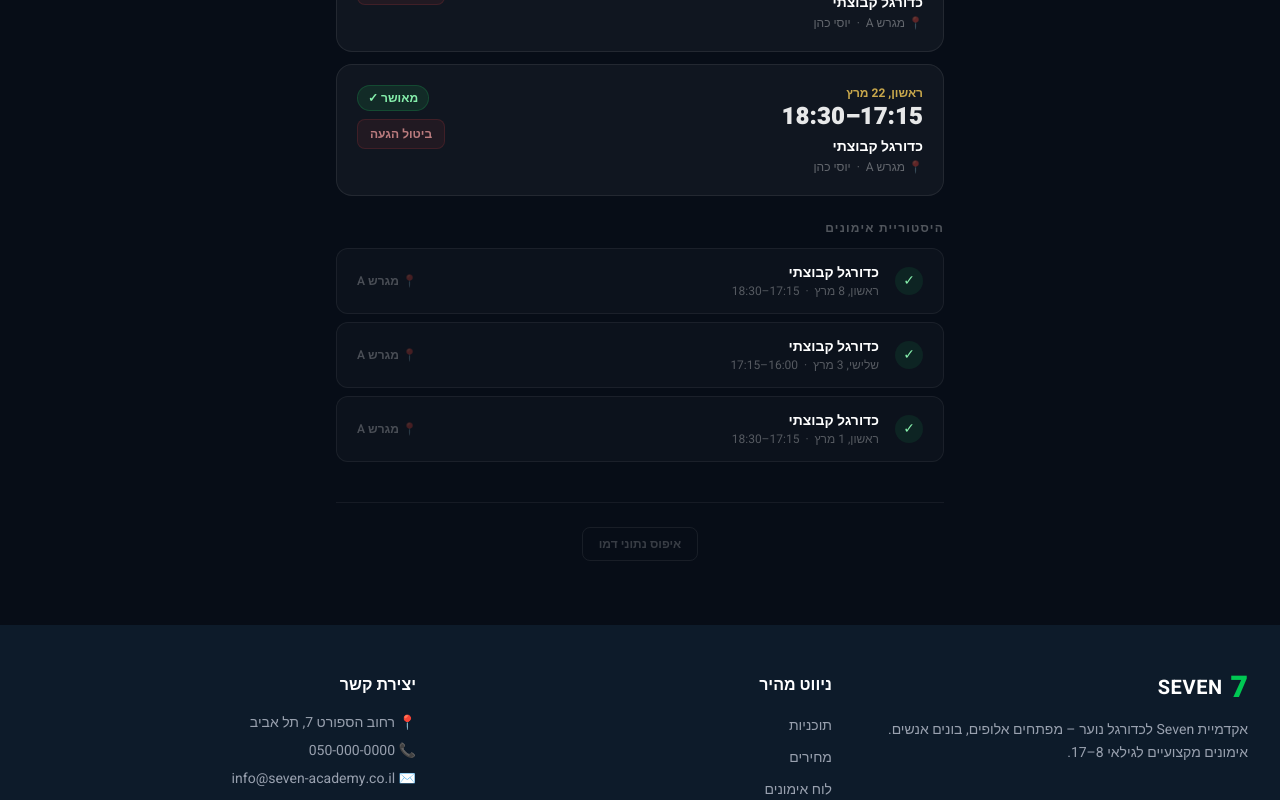
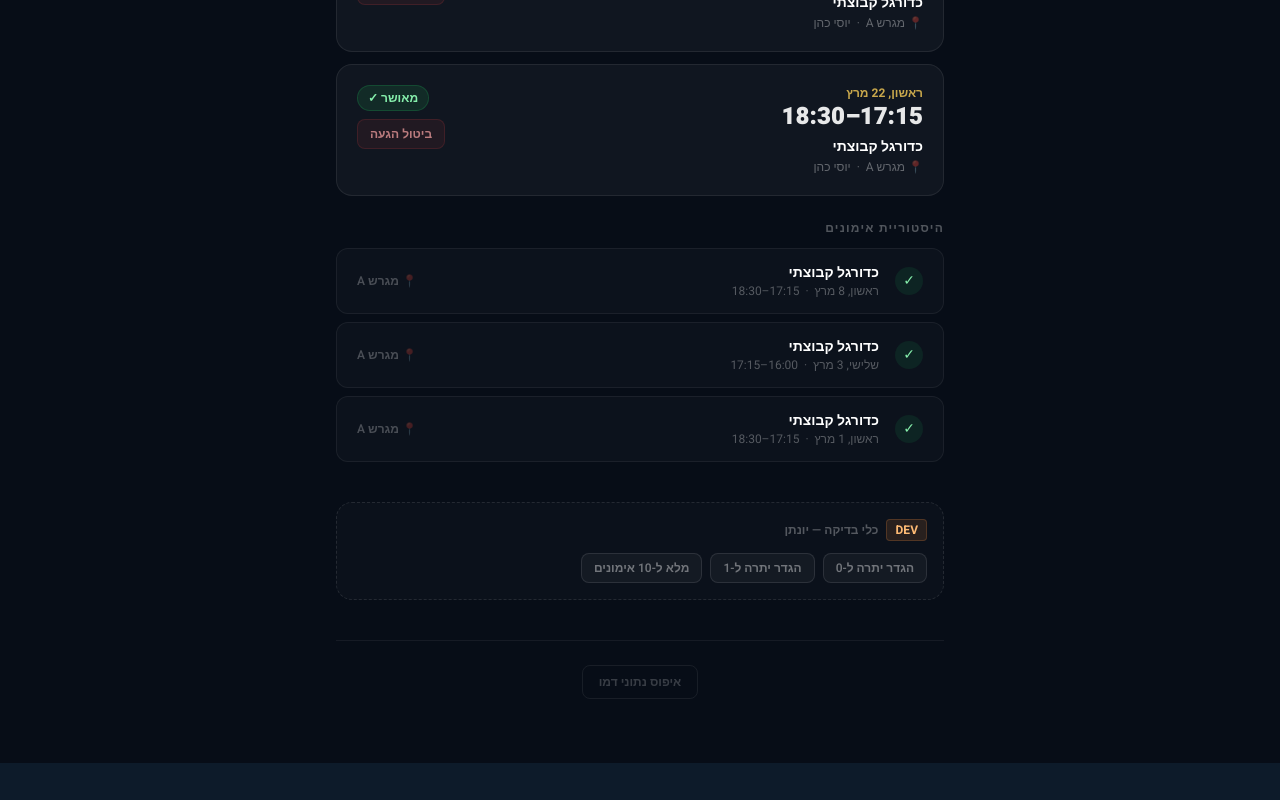
Before and after one commit to Eladiku/seven-website, a Next.js app: page /dashboard in a window 1280 px wide. Shown: the part 1174-1974 px from the top of the page. Built offline with nearby package versions, Linux system fonts and the light colour scheme.

Commit message:
Add training card business logic and testing tools

```diff
--- a/src/components/dashboard/DashboardShell.tsx
+++ b/src/components/dashboard/DashboardShell.tsx
@@ -10,7 +10,7 @@ const TODAY = "2026-03-10";
 
 export default function DashboardShell() {
   const [showResetConfirm, setShowResetConfirm] = useState(false);
-  // ── All state from the single shared context ──────────────────────────────
+
   const {
     children,
     addChild,
@@ -22,12 +22,19 @@ export default function DashboardShell() {
     bookings,
     cancelBooking,
     cardUsage,
+    cardDevOverrides,
+    devSetCardUsed,
     resetToMockData,
   } = useParent();
 
   // ── Derived data ──────────────────────────────────────────────────────────
   const selectedCard =
     cardUsage.find((c) => c.childId === selectedChild?.id) ?? null;
+
+  const devUsedOverride =
+    selectedChild && selectedChild.id in cardDevOverrides
+      ? cardDevOverrides[selectedChild.id]
+      : null;
 
   const childBookings = useMemo(
     () => bookings.filter((b) => b.childId === selectedChild?.id),
@@ -49,6 +56,14 @@ export default function DashboardShell() {
         .sort((a, b) => b.date.localeCompare(a.date)),
     [childBookings]
   );
+
+  // ── Dev controls ──────────────────────────────────────────────────────────
+  const total = selectedCard?.totalSessions ?? 10;
+  const devButtons: { label: string; used: number }[] = [
+    { label: "הגדר יתרה ל-0", used: total },
+    { label: "הגדר יתרה ל-1", used: total - 1 },
+    { label: "מלא ל-10 אימונים", used: 0 },
+  ];
 
   return (
     <div style={{ background: "#070d17", minHeight: "100vh" }}>
@@ -77,7 +92,7 @@ export default function DashboardShell() {
           onDelete={deleteChild}
         />
 
-        {/* ── Child selector (shown when multiple children exist) ────────── */}
+        {/* ── Child selector ────────────────────────────────────────────────── */}
         {children.length > 1 && (
           <div>
             <p
@@ -129,14 +144,83 @@ export default function DashboardShell() {
         {/* ── Divider ───────────────────────────────────────────────────────── */}
         <div style={{ height: 1, background: "rgba(255,255,255,0.06)" }} />
 
-        {/* ── Section 2: My Training Card (card + upcoming + past) ─────────── */}
+        {/* ── Section 2: My Training Card ───────────────────────────────────── */}
         <MyCardSection
           child={selectedChild}
           card={selectedCard}
           upcomingBookings={upcomingBookings}
           pastBookings={pastBookings}
           onCancel={cancelBooking}
+          devUsedOverride={devUsedOverride}
         />
+
+        {/* ── Dev tools ─────────────────────────────────────────────────────── */}
+        {selectedChild && selectedCard && (
+          <div
+            className="rounded-2xl p-4"
+            style={{
+              background: "rgba(255,255,255,0.02)",
+              border: "1px dashed rgba(255,255,255,0.1)",
+            }}
+          >
+            {/* Header */}
+            <div className="flex items-center gap-2 mb-3">
+              <span
+                className="text-xs font-bold px-2 py-0.5 rounded"
+                style={{
+                  background: "rgba(251,146,60,0.12)",
+                  color: "#fdba74",
+                  border: "1px solid rgba(251,146,60,0.2)",
+                }}
+              >
+                DEV
+              </span>
+              <span
+                className="text-xs font-semibold"
+                style={{ color: "rgba(255,255,255,0.3)" }}
+              >
+                כלי בדיקה — {selectedChild.name}
+                {devUsedOverride !== null && (
+                  <span style={{ color: "#fdba74" }}>
+                    {" "}· פעיל (יתרה: {total - devUsedOverride})
+                  </span>
+                )}
+              </span>
+            </div>
+
+            {/* Buttons */}
+            <div className="flex flex-wrap gap-2">
+              {devButtons.map(({ label, used }) => {
+                const isActive = devUsedOverride === used;
+                return (
+                  <button
+                    key={label}
+                    onClick={() =>
+                      devSetCardUsed(selectedChild.id, isActive ? null : used)
+                    }
+                    className="text-xs font-semibold px-3 py-1.5 rounded-lg transition-all"
+                    style={
+                      isActive
+                        ? {
+                            background: "rgba(251,146,60,0.15)",
+                            color: "#fdba74",
+                            border: "1px solid rgba(251,146,60,0.35)",
+                          }
+                        : {
+                            background: "rgba(255,255,255,0.04)",
+                            color: "rgba(255,255,255,0.4)",
+                            border: "1px solid rgba(255,255,255,0.1)",
+                          }
+                    }
+                  >
+                    {label}
+                    {isActive && " ✓"}
+                  </button>
+                );
+              })}
+            </div>
+          </div>
+        )}
 
         {/* ── Reset demo data ───────────────────────────────────────────────── */}
         <div
--- a/src/components/dashboard/MyCardSection.tsx
+++ b/src/components/dashboard/MyCardSection.tsx
@@ -6,6 +6,8 @@ interface MyCardSectionProps {
   upcomingBookings: Booking[];
   pastBookings: Booking[];
   onCancel: (id: string) => void;
+  /** Dev override: when set, replaces the booking-derived usedSessions count. */
+  devUsedOverride?: number | null;
 }
 
 export default function MyCardSection({
@@ -14,11 +16,14 @@ export default function MyCardSection({
   upcomingBookings,
   pastBookings,
   onCancel,
+  devUsedOverride = null,
 }: MyCardSectionProps) {
-  // ── Derive usedSessions from live bookings ─────────────────────────────────
-  // Every active booking (upcoming confirmed + past completed) counts as one
-  // used session. Canceling a booking automatically returns it to the balance.
-  const usedSessions = upcomingBookings.length + pastBookings.length;
+  // ── Derive usedSessions from live bookings (or dev override) ───────────────
+  // Dev override takes precedence; otherwise every active booking = 1 used.
+  const usedSessions =
+    devUsedOverride !== null
+      ? devUsedOverride
+      : upcomingBookings.length + pastBookings.length;
   const remaining = card ? Math.max(0, card.totalSessions - usedSessions) : 0;
   const isLow = card !== null && remaining <= 2;
 
--- a/src/components/schedule/DaySection.tsx
+++ b/src/components/schedule/DaySection.tsx
@@ -1,6 +1,6 @@
 import type { TrainingSession } from "@/data/schedule";
 import { formatHebDate } from "@/lib/scheduleUtils";
-import SessionCard from "./SessionCard";
+import SessionCard, { type CardStatus } from "./SessionCard";
 
 interface DaySectionProps {
   date: Date;
@@ -9,6 +9,7 @@ interface DaySectionProps {
   /** Session IDs that are booked but don't match the child's current birth year */
   mismatchedIds: Set<string>;
   localSpots: Record<string, number>;
+  cardStatus: CardStatus;
   onToggle: (id: string) => void;
 }
 
@@ -18,6 +19,7 @@ export default function DaySection({
   attending,
   mismatchedIds,
   localSpots,
+  cardStatus,
   onToggle,
 }: DaySectionProps) {
   return (
@@ -52,6 +54,7 @@ export default function DaySection({
               isAttending={attending.has(session.id)}
               isMismatch={mismatchedIds.has(session.id)}
               currentSpots={localSpots[session.id] ?? session.spotsFilled}
+              cardStatus={cardStatus}
               onToggle={() => onToggle(session.id)}
             />
           ))}
--- a/src/components/schedule/ScheduleFeed.tsx
+++ b/src/components/schedule/ScheduleFeed.tsx
@@ -8,6 +8,7 @@ import { filterSessionsByBirthYear, getUniqueBirthYears } from "@/lib/childUtils
 import DateSelector from "./DateSelector";
 import DaySection from "./DaySection";
 import ChildSelector from "./ChildSelector";
+import type { CardStatus } from "./SessionCard";
 
 const UPCOMING_DAYS = 10;
 
@@ -22,10 +23,40 @@ export default function ScheduleFeed() {
     setSelectedChildId,
     selectedChild,
     bookings,
+    cardUsage,
+    cardDevOverrides,
     toggleAttendance,
   } = useParent();
 
   const hasChildren = children.length > 0;
+
+  // ── Card eligibility ──────────────────────────────────────────────────────
+  // usedSessions is derived from ALL bookings for the child (same logic as
+  // MyCardSection) so the two views are always in sync.
+  const selectedCard = useMemo(
+    () => (selectedChild ? (cardUsage.find((c) => c.childId === selectedChild.id) ?? null) : null),
+    [cardUsage, selectedChild]
+  );
+
+  const allChildBookings = useMemo(
+    () => (selectedChild ? bookings.filter((b) => b.childId === selectedChild.id) : []),
+    [bookings, selectedChild]
+  );
+
+  const cardStatus: CardStatus = useMemo(() => {
+    if (!selectedChild) return "ok"; // no child selected → no restriction (guest view)
+    if (!selectedCard) return "none";
+    // Expiry check: expiresAt is "D.M.YYYY"
+    const [d, m, y] = selectedCard.expiresAt.split(".").map(Number);
+    if (new Date(y, m - 1, d) < new Date()) return "none";
+    // Dev override takes precedence over booking-derived count
+    const used =
+      selectedChild.id in cardDevOverrides
+        ? cardDevOverrides[selectedChild.id]
+        : allChildBookings.length;
+    const remaining = Math.max(0, selectedCard.totalSessions - used);
+    return remaining > 0 ? "ok" : "no_remaining";
+  }, [selectedChild, selectedCard, allChildBookings, cardDevOverrides]);
 
   // Fallback birth year selector (only shown when no children exist)
   const [manualBirthYear, setManualBirthYear] = useState<string>(birthYears[0] ?? "");
@@ -96,6 +127,8 @@ export default function ScheduleFeed() {
   function handleToggle(sessionId: string) {
     if (!selectedChild) return;
     const isNowAttending = !attendingSessionIds.has(sessionId);
+    // Block new bookings when the card is invalid; canceling is always allowed.
+    if (isNowAttending && cardStatus !== "ok") return;
     const session = schedule.find((s) => s.id === sessionId);
     if (!session) return;
 
@@ -163,6 +196,7 @@ export default function ScheduleFeed() {
         attending={attendingSessionIds}
         mismatchedIds={mismatchedIds}
         localSpots={localSpots}
+        cardStatus={cardStatus}
         onToggle={handleToggle}
       />
 
--- a/src/context/ParentContext.tsx
+++ b/src/context/ParentContext.tsx
@@ -40,6 +40,14 @@ interface ParentContextValue {
 
   cardUsage: TrainingCard[];
 
+  /**
+   * Dev-only overrides: when set for a child, replaces the booking-derived
+   * usedSessions count for display and eligibility everywhere.
+   * Set to null to remove the override and return to derived count.
+   */
+  cardDevOverrides: Record<string, number>;
+  devSetCardUsed: (childId: string, used: number | null) => void;
+
   /** Clears localStorage and restores original mock data. */
   resetToMockData: () => void;
 }
@@ -50,19 +58,17 @@ export function ParentProvider({ children: node }: { children: ReactNode }) {
   const defaults = getDefaultState();
 
   // ── State — initialised with mock data (SSR-safe) ─────────────────────────
-  // localStorage is only read inside a useEffect (client-only).
-  // This keeps server and client initial renders identical, avoiding hydration
-  // mismatches.
   const [children, setChildren] = useState<Child[]>(defaults.children);
   const [rawSelectedChildId, setSelectedChildId] = useState<string | null>(
     defaults.selectedChildId
   );
   const [bookings, setBookings] = useState<Booking[]>(defaults.bookings);
   const [cardUsage, setCardUsage] = useState<TrainingCard[]>(defaults.cardUsage);
+  const [cardDevOverrides, setCardDevOverrides] = useState<Record<string, number>>(
+    defaults.cardDevOverrides
+  );
 
   // Guards the persist effect from firing before hydration is complete.
-  // Without this, the effect would overwrite localStorage with mock data
-  // on the first render, before the hydration effect has a chance to read it.
   const hydrated = useRef(false);
 
   // ── Phase 1 — Hydrate from localStorage after mount ──────────────────────
@@ -73,14 +79,14 @@ export function ParentProvider({ children: node }: { children: ReactNode }) {
       setSelectedChildId(stored.selectedChildId);
       setBookings(stored.bookings);
       if (Array.isArray(stored.cardUsage)) setCardUsage(stored.cardUsage);
+      if (stored.cardDevOverrides && typeof stored.cardDevOverrides === "object") {
+        setCardDevOverrides(stored.cardDevOverrides);
+      }
     }
-    // Mark hydration complete regardless of whether we found stored data,
-    // so the persist effect starts writing on subsequent changes.
     hydrated.current = true;
   }, []); // eslint-disable-line react-hooks/exhaustive-deps
 
-  // ── Phase 2 — Persist entire state to a single key on every change ────────
-  // Uses the resolved selectedChildId so the stored value is always valid.
+  // ── Phase 2 — Persist entire state on every change ────────────────────────
   const resolvedChild =
     children.find((c) => c.id === rawSelectedChildId) ?? children[0] ?? null;
 
@@ -91,8 +97,9 @@ export function ParentProvider({ children: node }: { children: ReactNode }) {
       selectedChildId: resolvedChild?.id ?? null,
       bookings,
       cardUsage,
+      cardDevOverrides,
     });
-  }, [children, rawSelectedChildId, bookings, cardUsage]); // eslint-disable-line react-hooks/exhaustive-deps
+  }, [children, rawSelectedChildId, bookings, cardUsage, cardDevOverrides]); // eslint-disable-line react-hooks/exhaustive-deps
 
   // ── Children mutations ────────────────────────────────────────────────────
   function addChild(data: Omit<Child, "id">) {
@@ -105,8 +112,6 @@ export function ParentProvider({ children: node }: { children: ReactNode }) {
     setChildren((prev) =>
       prev.map((c) => (c.id === id ? { ...c, ...updates } : c))
     );
-    // Bookings stay linked by childId. Birth year change does NOT remove them;
-    // ScheduleFeed surfaces mismatched bookings with a visible warning instead.
   }
 
   function deleteChild(id: string) {
@@ -156,6 +161,18 @@ export function ParentProvider({ children: node }: { children: ReactNode }) {
     setBookings((prev) => prev.filter((b) => b.id !== id));
   }
 
+  // ── Dev override ──────────────────────────────────────────────────────────
+  function devSetCardUsed(childId: string, used: number | null) {
+    setCardDevOverrides((prev) => {
+      if (used === null) {
+        const next = { ...prev };
+        delete next[childId];
+        return next;
+      }
+      return { ...prev, [childId]: used };
+    });
+  }
+
   // ── Reset ─────────────────────────────────────────────────────────────────
   function resetToMockData() {
     clearStoredState();
@@ -164,6 +181,7 @@ export function ParentProvider({ children: node }: { children: ReactNode }) {
     setSelectedChildId(d.selectedChildId);
     setBookings(d.bookings);
     setCardUsage(d.cardUsage);
+    setCardDevOverrides(d.cardDevOverrides);
   }
 
   return (
@@ -180,6 +198,8 @@ export function ParentProvider({ children: node }: { children: ReactNode }) {
         toggleAttendance,
         cancelBooking,
         cardUsage,
+        cardDevOverrides,
+        devSetCardUsed,
         resetToMockData,
       }}
     >
--- a/src/lib/storage.ts
+++ b/src/lib/storage.ts
@@ -10,6 +10,12 @@ export interface AppState {
   selectedChildId: string | null;
   bookings: Booking[];
   cardUsage: TrainingCard[];
+  /**
+   * Dev-only overrides for usedSessions per child.
+   * When set, replaces the booking-derived count for display + eligibility.
+   * Easy to remove: delete this field and its usages in context + components.
+   */
+  cardDevOverrides: Record<string, number>;
 }
 
 /** Original mock data — used on first load and after reset. */
@@ -19,6 +25,7 @@ export function getDefaultState(): AppState {
     selectedChildId: mockParent.children[0]?.id ?? null,
     bookings: mockBookings,
     cardUsage: mockCards,
+    cardDevOverrides: {},
   };
 }
 
```
Also changed, not shown: src/components/schedule/SessionCard.tsx (+54 -7 lines).
